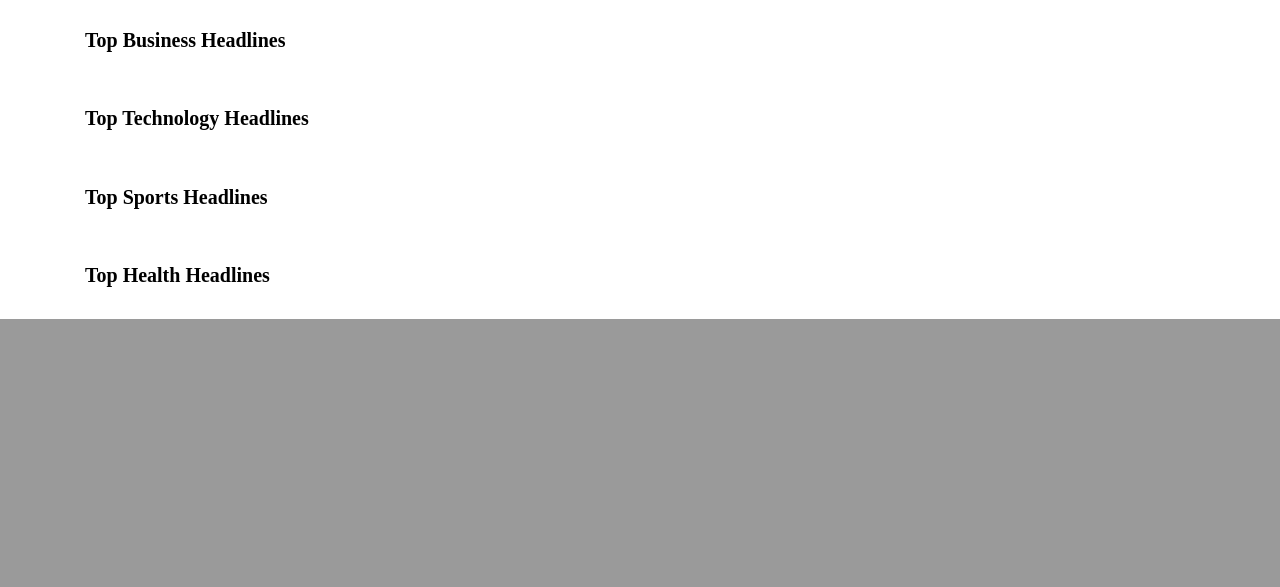
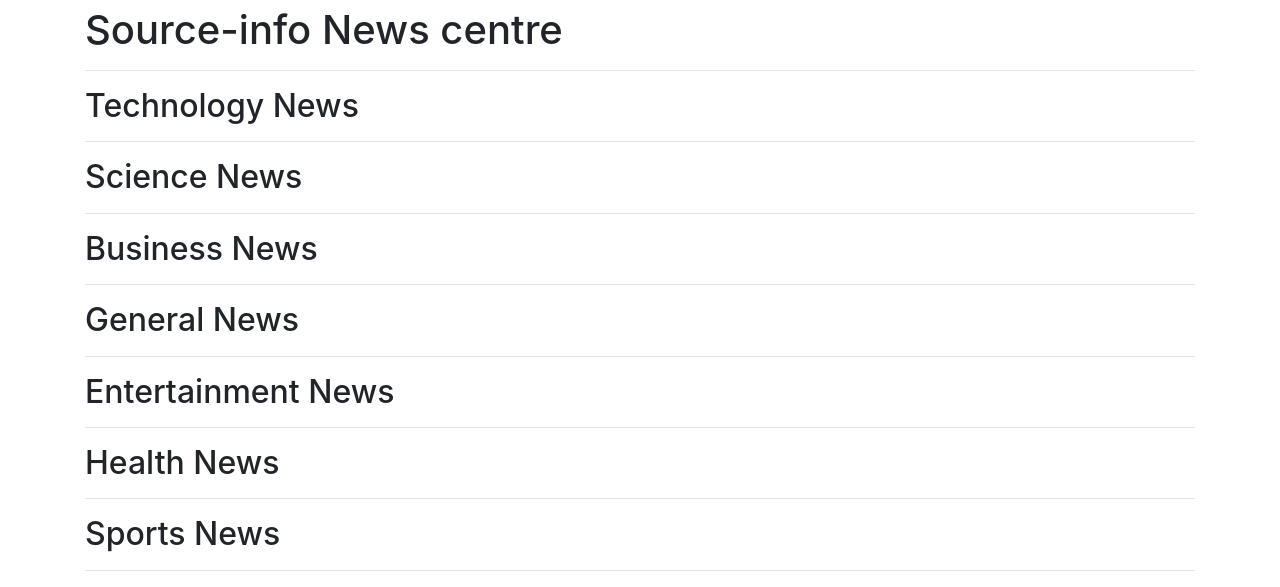
Before and after one commit to andyjohn23/new-api-flask, a Flask app: template app/templates/index.html in a window 1280 px wide. Shown: the part 664-1251 px from the top of the page. Before the commit the page ends 983 px from the top, so only its background shows below. Run offline with Flask 2, Linux system fonts and the light colour scheme; the template is opened without the code that fills it, so the values that code supplies are empty.

Commit message:
updated files

```diff
--- a/app/templates/index.html
+++ b/app/templates/index.html
@@ -40,26 +40,42 @@
     </div>
 
     <div class="container">
-        <h3>Top Business Headlines</h3>
-        <div class="news-sources">
-            {{macro.displayNewsList(business)}}
-        </div>
-
-        <h3>Top Technology Headlines</h3>
-        <div class="news-sources">
-            {{macro.displayNewsList(technology)}}
-        </div>
-
-        <h3>Top Sports Headlines</h3>
-        <div class="news-sources">
-            {{macro.displayNewsList(sports)}}
-        </div>
-
-        <h3>Top Health Headlines</h3>
-        <div class="news-sources">
-            {{macro.displayNewsList(health)}}
-        </div>
-    </div>
-</div>
-
+        <h1>Source-info News centre</h1>
+        <hr>
+       <h2>Technology News</h2>
+           <hr>
+       <div class="news">
+           {{macro.displayInfo(technology)}}
+       </div>
+       <h2>Science News</h2>
+       <hr>
+       <div class="news">
+           {{macro.displayInfo(science)}}
+       </div>
+       <h2>Business News</h2>
+       <hr>
+       <div class="news">
+           {{macro.displayInfo(business_news)}}
+       </div>
+       <h2>General News</h2>
+       <hr>
+       <div class="news">
+           {{macro.displayInfo(general)}}
+       </div>
+       <h2>Entertainment News</h2>
+       <hr>
+       <div class="news">
+           {{macro.displayInfo(entertainment)}}
+       </div>
+       <h2>Health News</h2>
+       <hr>
+       <div class="news">
+           {{macro.displayInfo(health)}}
+       </div>
+       <h2>Sports News</h2>
+       <hr>
+       <div class="news">
+           {{macro.displayInfo(sports)}}
+       </div>
+   </div>
 {% endblock %}
--- a/app/templates/macros.html
+++ b/app/templates/macros.html
@@ -13,9 +13,3 @@
 </div>
 {% endfor %}
 {% endmacro %}
-
-
-
-{% macro displayArticleList(articles) %}
-
-{% endmacro %}
```
Also changed, not shown: app/main/views.py (+6 -7 lines).
